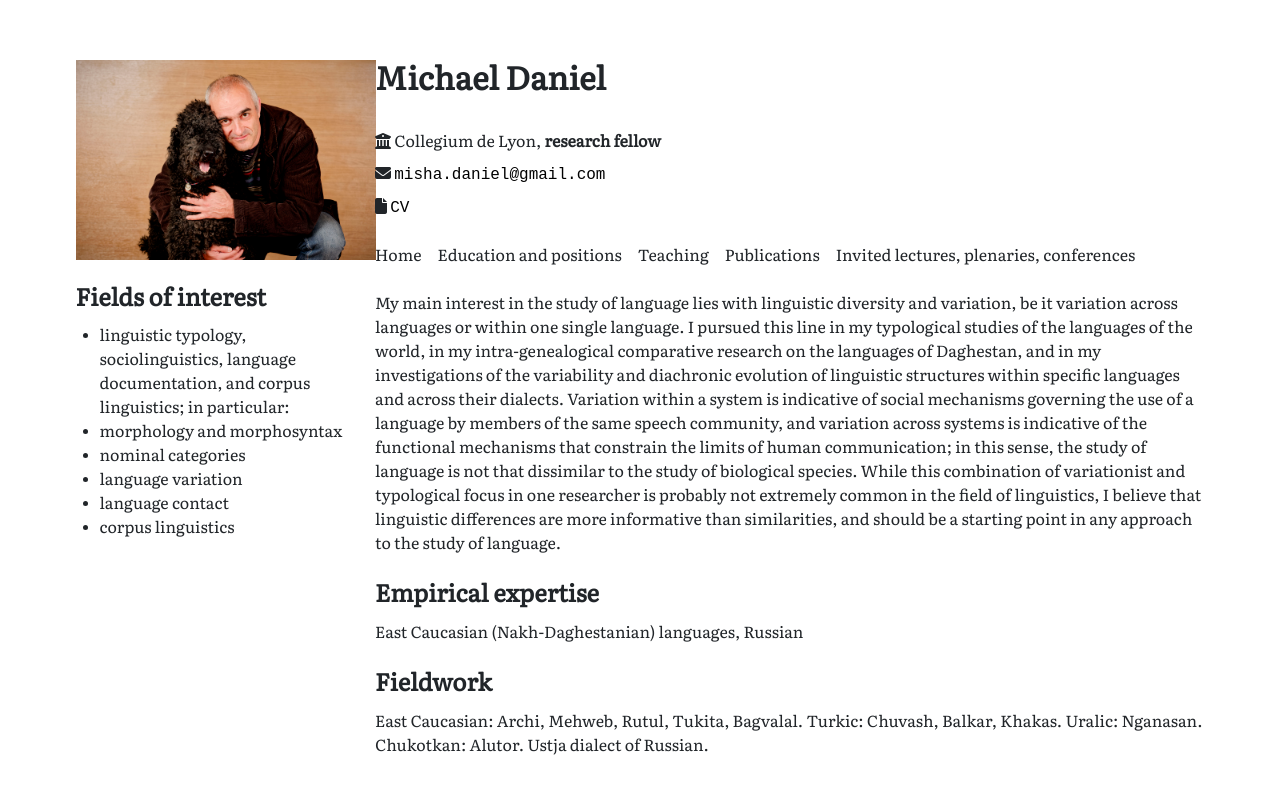
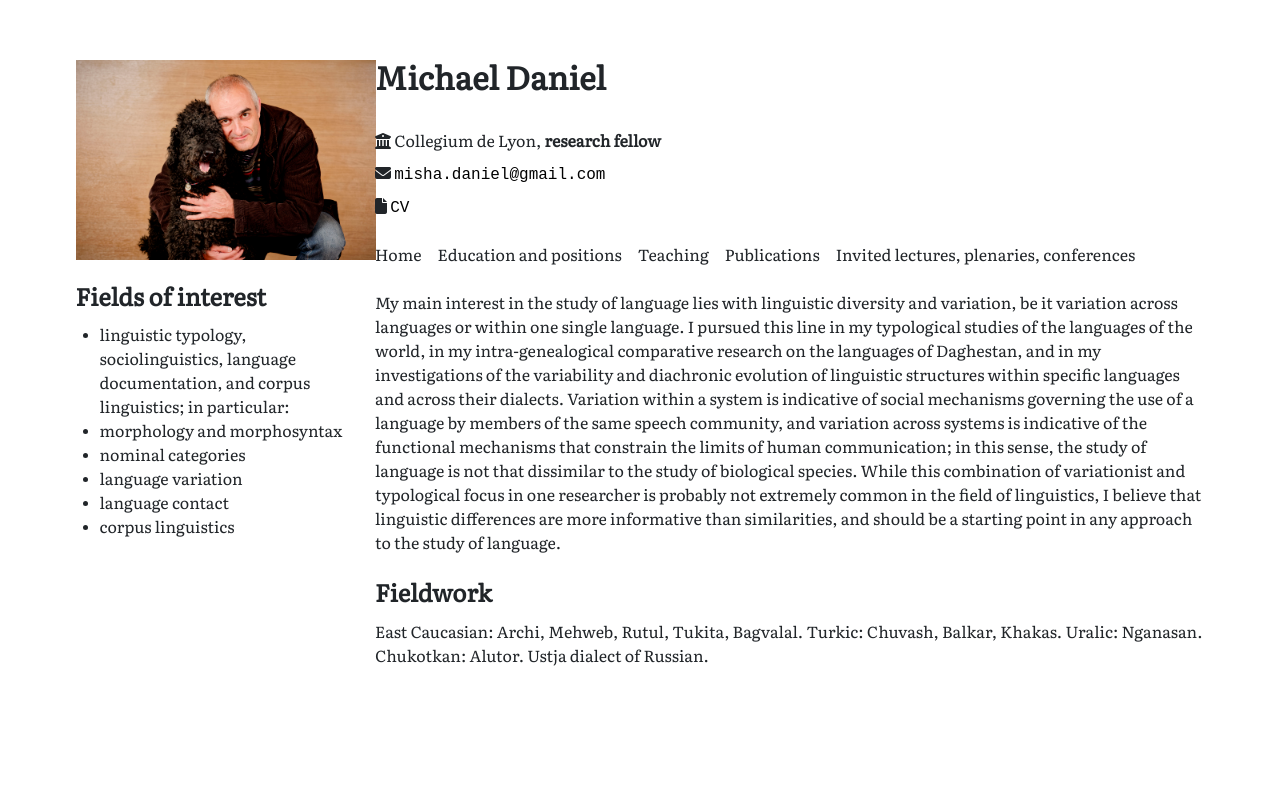
Before and after one commit to MishaDaniel/mishadaniel.github.io, a Jekyll site: the page built from index.html, in a window 1280 px wide. Shown: the top 794 px of the page. Built offline with Jekyll 4.4.1, drawn with Linux system fonts in a browser that asks for light colours; nearby versions of some CDN libraries.

Commit message:
Update index.html

```diff
--- a/index.html
+++ b/index.html
@@ -11,7 +11,7 @@ My main interest in the study of language lies with linguistic diversity and var
     {{ site.data.general.fields | join: ", " }}
 </div>
 
-<div class="languages">
+<div class="interests little">
   <h2>Empirical expertise</h2>
     {{ site.data.general.languages | join: ", " }}
 </div>
```
